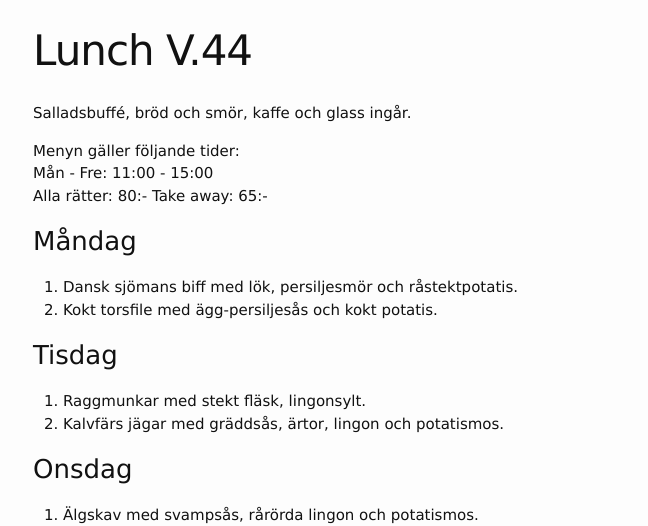
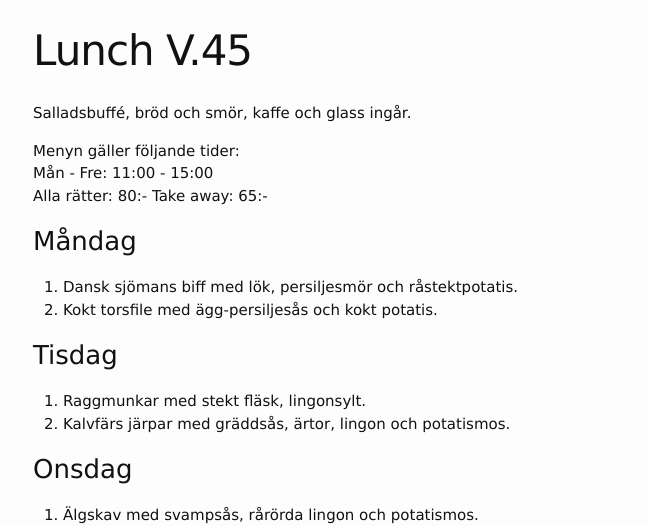
Before and after one commit to FarInn62/farinn62.github.io, a Jekyll site: the page built from lunch.md, in a window 1280 px wide. Shown: the top 526 px of the page, without its empty margins (237-885 px from the left). Built offline with Jekyll 4.4.1, drawn with Linux system fonts in a browser that asks for light colours.

Commit message:
Update lunch.md

```diff
--- a/lunch.md
+++ b/lunch.md
@@ -1,6 +1,6 @@
 ---
 layout: foodmenu
-title: Lunch V.44
+title: Lunch V.45
 permalink: /lunch/
 published: true
 ---
@@ -18,7 +18,7 @@ Alla rätter: 80:- Take away: 65:-
 ### Tisdag
 
 1. Raggmunkar med stekt fläsk, lingonsylt.
-2. Kalvfärs jägar med gräddsås, ärtor, lingon och potatismos.
+2. Kalvfärs järpar med gräddsås, ärtor, lingon och potatismos.
 
 ### Onsdag
 
```
